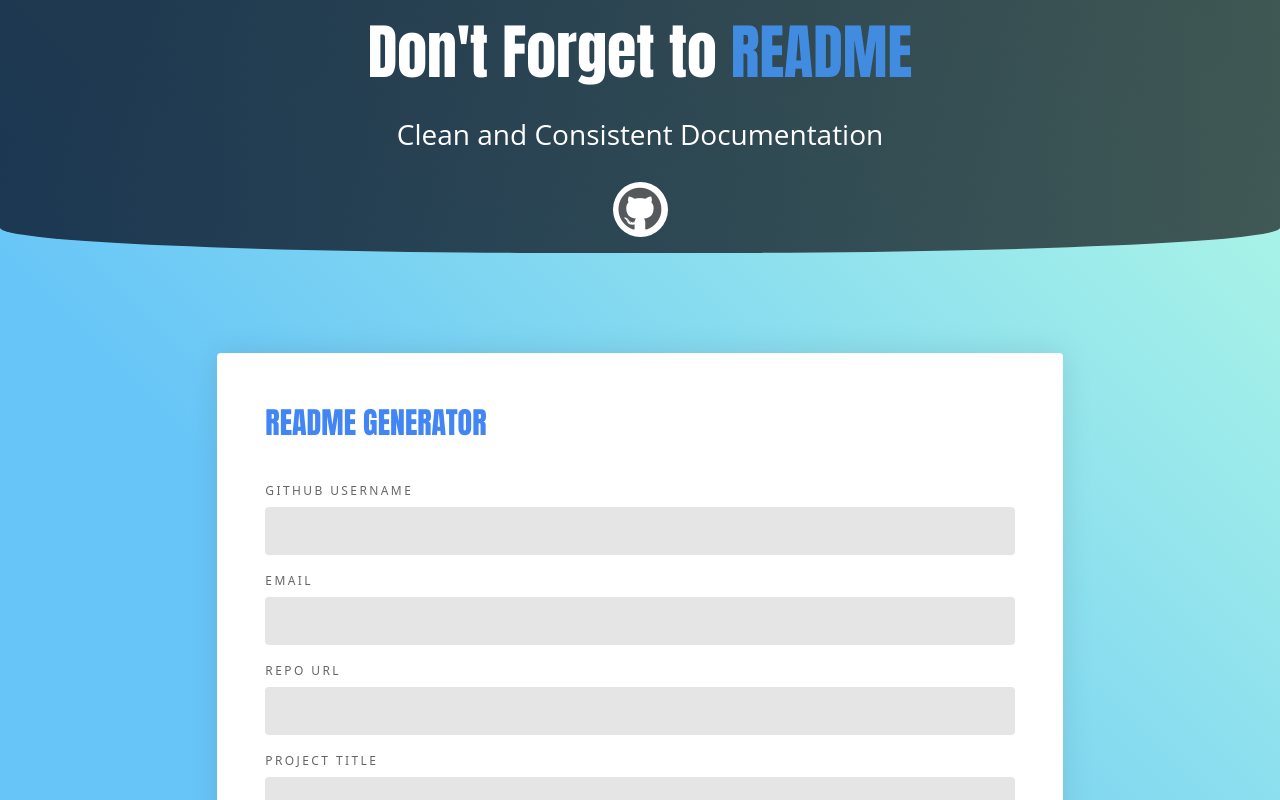
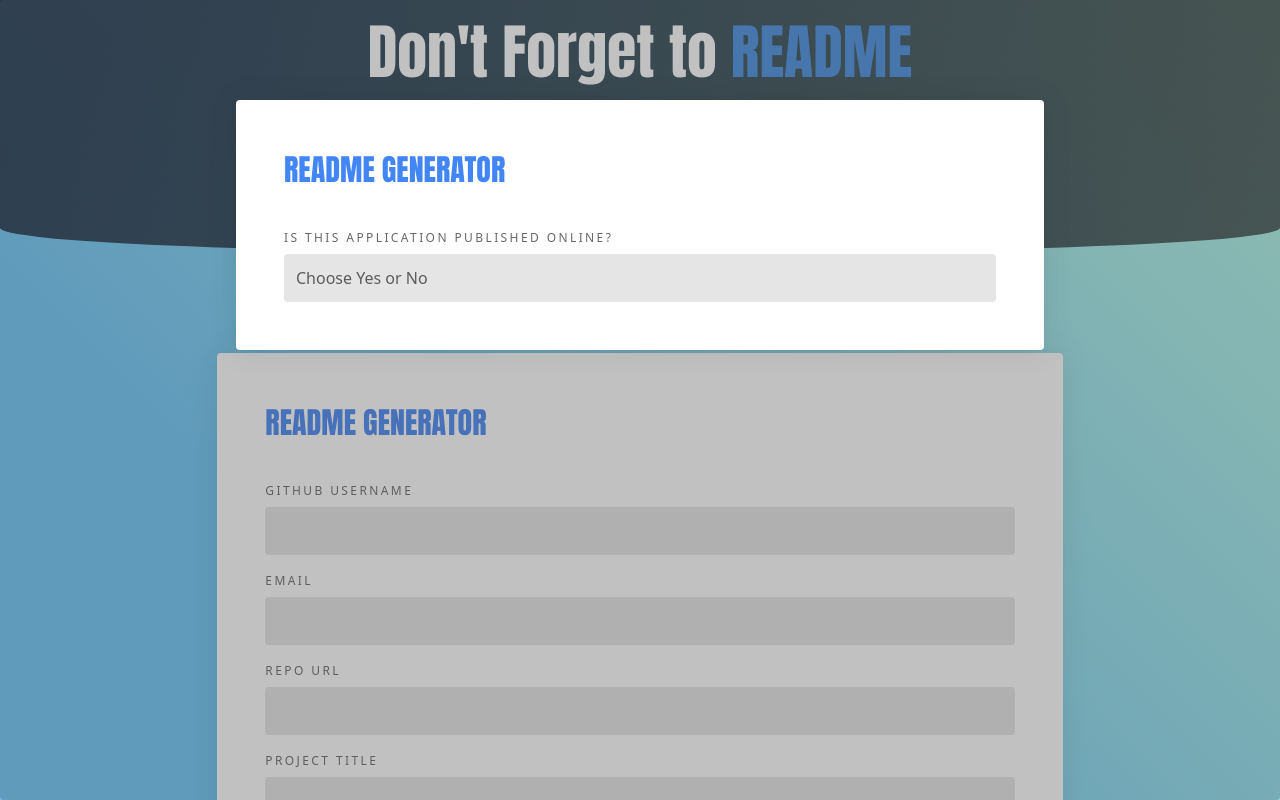
Before and after one commit to brianlfarmerllc/React-App-README.md-File-Generator, a React (Create React App) app in the folder client/: page / in a window 1280 px wide. Shown: the top 800 px of the page. Built offline with nearby package versions, Linux system fonts and the light colour scheme.

Commit message:
added modal to check to see if app is published online, next add conditional inputs on form

```diff
--- a/client/src/App.js
+++ b/client/src/App.js
@@ -1,18 +1,33 @@
-import React, { useState } from 'react';
+import React, { useState, useEffect } from 'react';
 import { BrowserRouter as Router, Switch, Route, } from "react-router-dom";
+import { Input, Select } from "./components/FormComponents";
+import Form from "./components/Form"
 import Header from "./components/Header";
 import Form1 from "./pages/Form1";
 import Form2 from "./pages/Form2";
 import Done from "./pages/Done";
+import Modal from "./components/Modal"
 import './App.css';
 
 function App() {
   const initalForm = {}
   const [form, setForm] = useState(initalForm);
+  const [published, setPublished] = useState("");
+  const [modal, setModal] = useState(true)
 
   function handleChange(event) {
     let { name, value } = event.target
     setForm({ ...form, [name]: value })
+  }
+
+  function handleSelectChange(event) {
+    const { name, value } = event.target
+    if (value === "") {
+      return
+    } else {
+      setPublished({ [name]: value })
+      setModal(false)
+    }
   }
 
   return (
@@ -27,10 +42,25 @@ function App() {
             <Form2 form={form} handleChange={handleChange} />
           </Route>
           <Route exact path="/done">
-            <Done setForm={setForm} initalForm={initalForm}/>
+            <Done setForm={setForm} initalForm={initalForm} setModal={setModal}/>
           </Route>
         </Switch>
       </main>
+      {
+        modal ?
+          <Modal>
+            <Form>
+              <Select
+                htmlFor={"select"}
+                label={"Is this application published online?"}
+                name={"published"}
+                type={"select"}
+                handleChange={handleSelectChange}
+              />
+            </Form>
+          </Modal> :
+          null
+      }
     </Router>
   );
 }
--- a/client/src/components/Form/form.css
+++ b/client/src/components/Form/form.css
@@ -46,6 +46,19 @@
     font-weight: 500;
   }
 
+  .form-group select {
+    height: 3em;
+    outline: none;
+    display: block;
+    background: rgba(0, 0, 0, 0.1);
+    width: 100%;
+    border: 0;
+    border-radius: 4px;
+    box-sizing: border-box;
+    color: rgba(0, 0, 0, 0.6);
+    font-weight: 500;
+  }
+
   .form-group button {
     outline: none;
     background: #418ce0;
@@ -61,7 +74,7 @@
   .form-header {
     margin: 0 0 40px;
   }
-  .form-header h1 {
+  .form-header h2 {
     padding: 4px 0;
     color: #4285F4;
     font-size: 30px;
--- a/client/src/components/Form/index.js
+++ b/client/src/components/Form/index.js
@@ -7,7 +7,7 @@ function Form(props) {
             <div className=" col-11 col-xl-8">
                 <div className="form">
                     <div className="form-header">
-                        <h1>readme generator</h1>
+                        <h2>readme generator</h2>
                     </div>
                     <div className="form-content">
                         <form>
--- a/client/src/components/FormComponents/index.js
+++ b/client/src/components/FormComponents/index.js
@@ -41,3 +41,20 @@ export function Text(props) {
         </div>
     );
 }
+
+export function Select(props) {
+    return (
+        <div className="form-group">
+            <label htmlFor={props.htmlFor}>{props.label}</label>
+            <select className="form-select"
+                type={props.type}
+                name={props.name}
+                onChange={props.handleChange}
+            >
+                <option value="" defaultValue>Choose Yes or No</option>
+                <option value="Yes">Yes</option>
+                <option value="No">No</option>
+            </select>
+        </div>
+    );
+}
--- a/client/src/components/Header/header.css
+++ b/client/src/components/Header/header.css
@@ -15,7 +15,7 @@ header span {
     color: #418ce0
 }
 
-h1 {
+h1, h2 {
 	font-family: Impact, sans-serif;
 	font-size: 60px;
 	margin-bottom: 30px;
--- /dev/null
+++ b/client/src/components/Modal/index.js
@@ -0,0 +1,15 @@
+import React from 'react';
+import "./modal.css"
+
+function Modal(props) {
+    return (
+        <div className="container popup">
+            <div className="row justify-content-center">
+                {props.children}
+            </div>
+        </div>
+    );
+};
+
+
+export default Modal;
--- /dev/null
+++ b/client/src/components/Modal/modal.css
@@ -0,0 +1,14 @@
+
+.popup {
+    position: fixed;
+    top: 0;
+    left: 0;
+    display: flex;
+    z-index: 500;
+    background-color: rgba(82, 79, 79, 0.351);
+    min-width: 100%;
+    min-height: 100%;
+    border-radius: 4px;
+    box-shadow: 0 0 30px rgba(0, 0, 0, 0.1);
+    transition: all 0.3s ease-out;
+}
--- a/client/src/pages/Done/index.js
+++ b/client/src/pages/Done/index.js
@@ -5,7 +5,7 @@ import { useHistory, useLocation } from "react-router-dom";
 import Form from "../../components/Form";
 import { FormBtn } from "../../components/FormComponents";
 
-function Done({setForm, initalForm}) {
+function Done({ setForm, initalForm,setModal }) {
     let history = useHistory();
     let location = useLocation();
     let { from } = location.state || { from: { pathname: "/" } };
@@ -16,6 +16,7 @@ function Done({setForm, initalForm}) {
             .then(res => {
                 download(res.data, "README.md")
                 setForm(initalForm)
+                setModal(true)
                 history.replace(from)
             })
             .catch(err => {
@@ -23,10 +24,25 @@ function Done({setForm, initalForm}) {
             })
 
     }
+    function handleReturn(event) {
+        event.preventDefault()
+        setForm(initalForm)
+        setModal(true)
+        history.replace(from)
+    }
     return (
         <Form>
             <h3 style={{ textAlign: "center" }}>Your README was Successfully Created</h3>
-            <FormBtn onClick={handleSubmit}>download readme</FormBtn>
+            <div className="row">
+                <div className="col">
+                    <FormBtn onClick={handleSubmit}>download readme</FormBtn>
+                </div>
+                <div className="col">
+                    <FormBtn onClick={handleReturn}>Start Over</FormBtn>
+                </div>
+
+
+            </div>
         </Form>
     )
 }
--- a/client/src/pages/Form1/index.js
+++ b/client/src/pages/Form1/index.js
@@ -1,5 +1,5 @@
 import React from 'react';
-import Form from "../../components/Form"
+import Form from "../../components/Form";
 import { Input, FormBtn, Text } from "../../components/FormComponents";
 import { useHistory } from "react-router-dom";
 
@@ -27,6 +27,7 @@ function Form1({ form, handleChange }) {
                     name="email"
                     handleChange={handleChange}
                     value={form.email || ""} />
+
                 <Input
                     htmlFor={"repo"}
                     label={"repo url"}
```
Also changed, not shown: 1 other file (tests, documents, lock files or other folders). Lines whose indentation alone changed are shown as unchanged.
